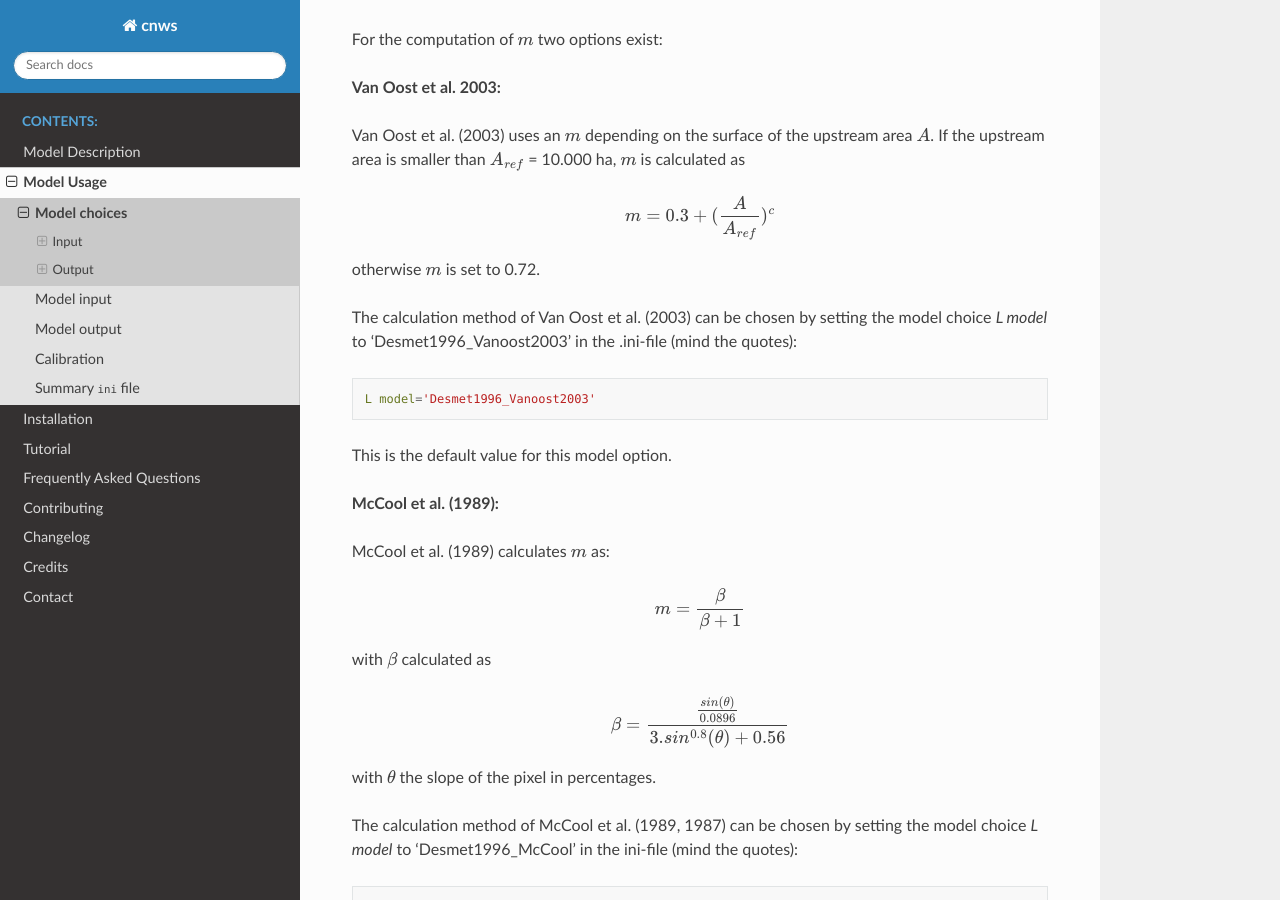
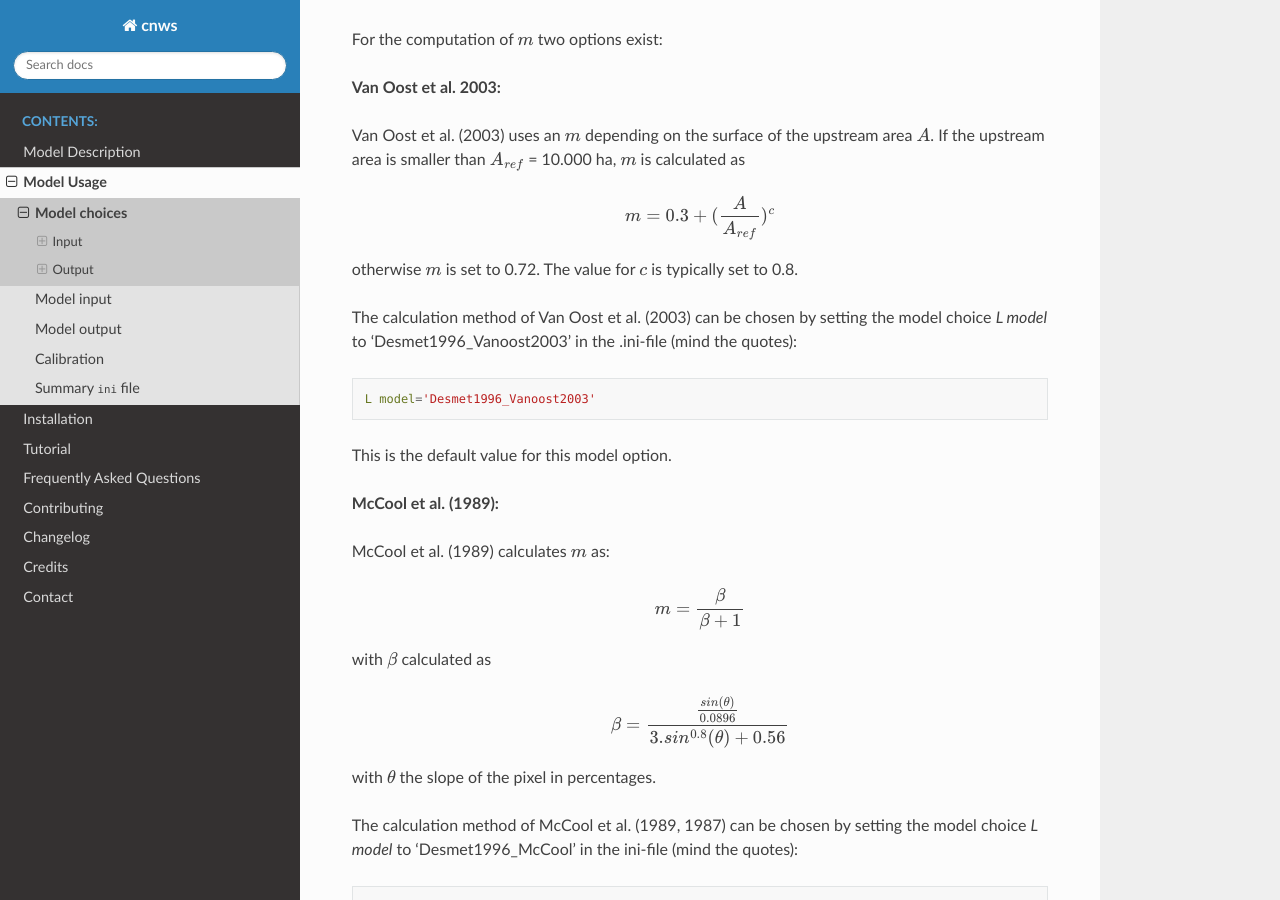
Before and after one commit to watem-sedem/watem-sedem, a Sphinx documentation site: the page built from docs/choices.rst, in a window 1280 px wide and 900 px high, scrolled down 849 px. Built offline with Sphinx 7.4.7 and the Read the Docs theme 2.0.0, drawn with Linux system fonts in a browser that asks for light colours.

Commit message:
Update 'docs/choices.rst'
Hi,

I couldn't really find the default value for ``c`` in the Lmodel formula of VanOost, so added it to the text. (I got the value from the code raster_calculations.pas, L1292

Let me know if this is correct

```diff
--- a/docs/choices.rst
+++ b/docs/choices.rst
@@ -53,7 +53,7 @@ the upstream area :math:`A`. If the upstream area is smaller than
 .. math::
     m = 0.3 + (\frac{A}{A_{ref}})^c
 
-otherwise :math:`m` is set to 0.72.
+otherwise :math:`m` is set to 0.72. The value for :math:`c` is typically set to 0.8.
 
 The calculation method of Van Oost et al. (2003) can be chosen by setting
 the model choice *L model* to 'Desmet1996_Vanoost2003' in the .ini-file (mind the quotes):
```
